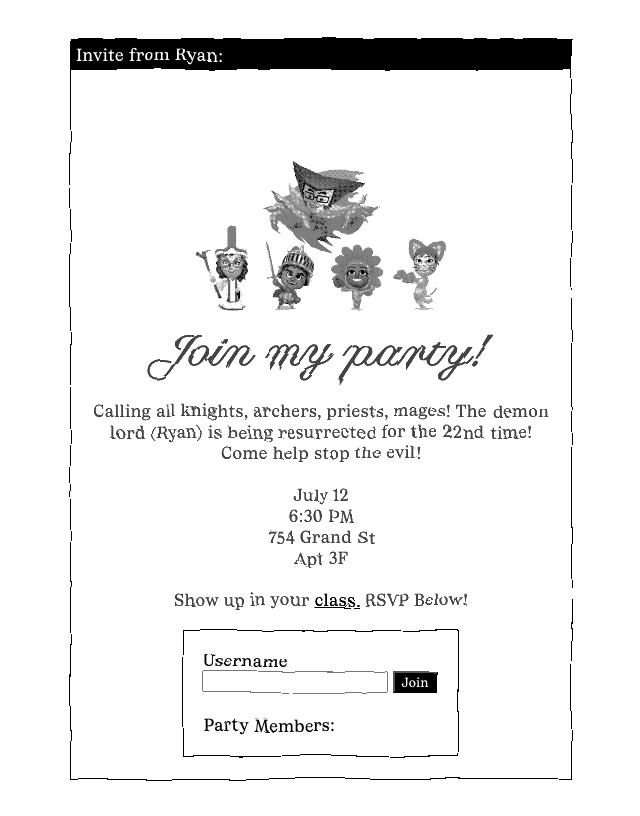
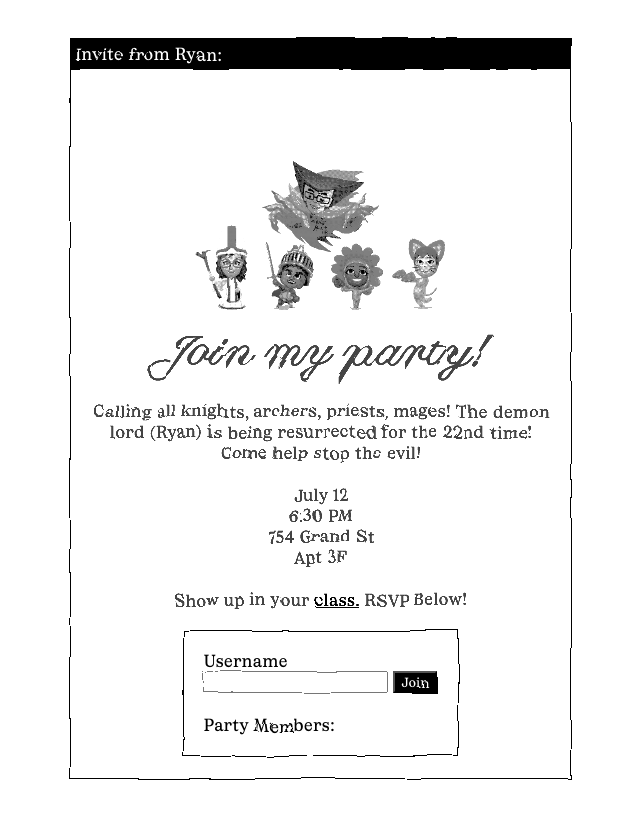
Before and after one commit to yanshangyun/ryanyan.ca, a plain HTML site: page archive/birthday.html in a window 1280 px wide. Shown: the whole page, without its empty margins (328-968 px from the left). Drawn offline with Linux system fonts and the light colour scheme; no server answers.

Commit message:
filter fix

```diff
--- a/archive/birthday.html
+++ b/archive/birthday.html
@@ -48,7 +48,7 @@
         <svg width="0" height="0">
             <filter id="distressedFilter">
                 <feTurbulence baseFrequency="0.01" numOctaves="3" result="noise"/>
-                <feDisplacementMap in="SourceGraphic" in2="noise" scale="4"/>
+                <feDisplacementMap in="SourceGraphic" in2="noise" scale="2"/>
                 <feGaussianBlur stdDeviation="0.5"/>
                 <feComponentTransfer>
                     <feFuncA type="discrete" tableValues="0 0.3 0.6 0.8 1"/>
@@ -56,12 +56,12 @@
             </filter>
         </svg>
         <div style="width:80%; height:80%; margin:100px 0; display:flex; flex-direction:column; justify-content:center; align-items:center; border:1px black solid; max-width:500px; overflow-y:scroll; overflow-x:hidden; padding:50px 0;" class="distressed-text">
-            <div style="position:absolute; top:0; left:0; width:100%; background-color:black; color:white;padding:5px;">
+            <div style="position:absolute; top:0; left:0; width:100%; background-color:black; color:white; padding:5px;">
                 Invite from Ryan:
             </div>
             <img src="miitopia.png" style="margin-top:100px; width:50%;">
-            <h1 style="text-align:center">Join my party!</h1>
-            <p style="text-align:center; margin:20px;">
+            <h1 style="text-align:center" class="distressed-text">Join my party!</h1>
+            <p style="text-align:center; margin:20px;" class="distressed-text">
                 Calling all knights, archers, priests, mages! The demon lord (Ryan) is being resurrected for the 22nd time! Come help stop the evil!
                 <br>
                 <br>
@@ -77,7 +77,7 @@
                 Show up in your <a href="https://en.wikipedia.org/wiki/Character_class" target="_blank">class.</a> RSVP Below!
             </p>
             <div style="background-color:white; padding:20px;
-            border:1px solid black; color:black; margin:0px 20px;">
+            border:1px solid black; color:black; margin:0px 20px;" class="distressed-text">
                 <form id="rsvpForm">
                     <label for="name">Username</label>
                     <br>
```
